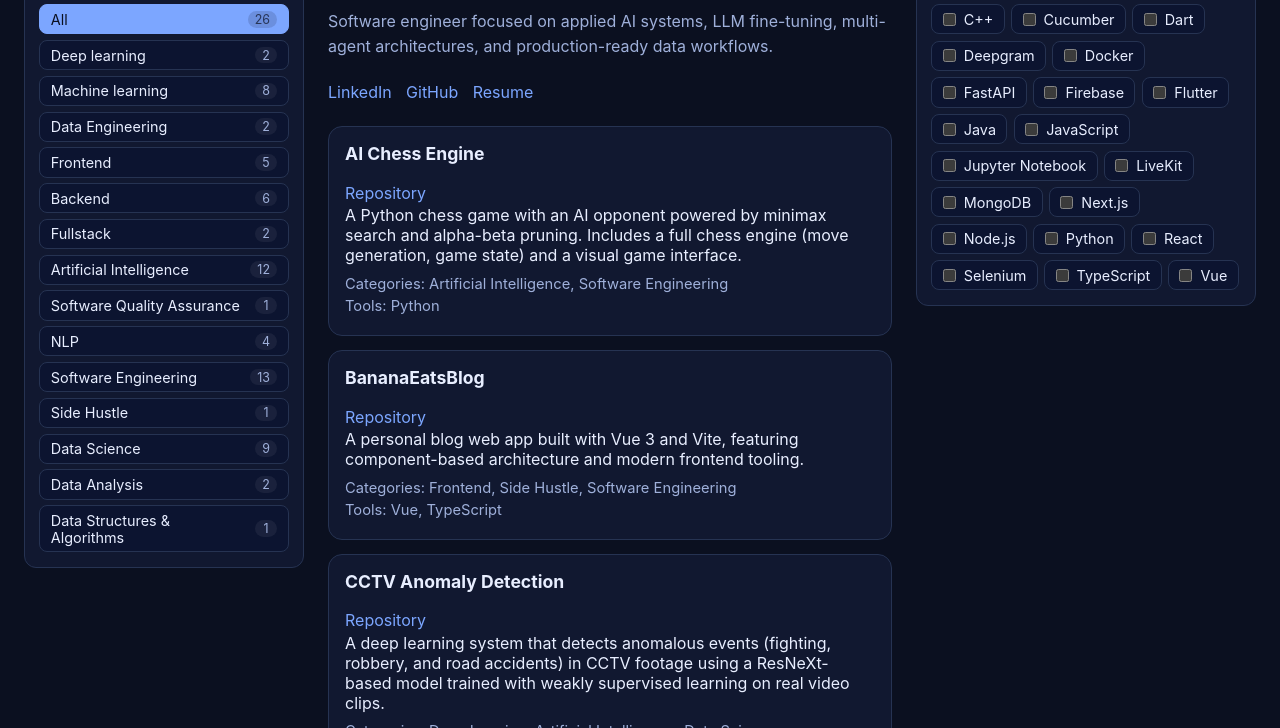
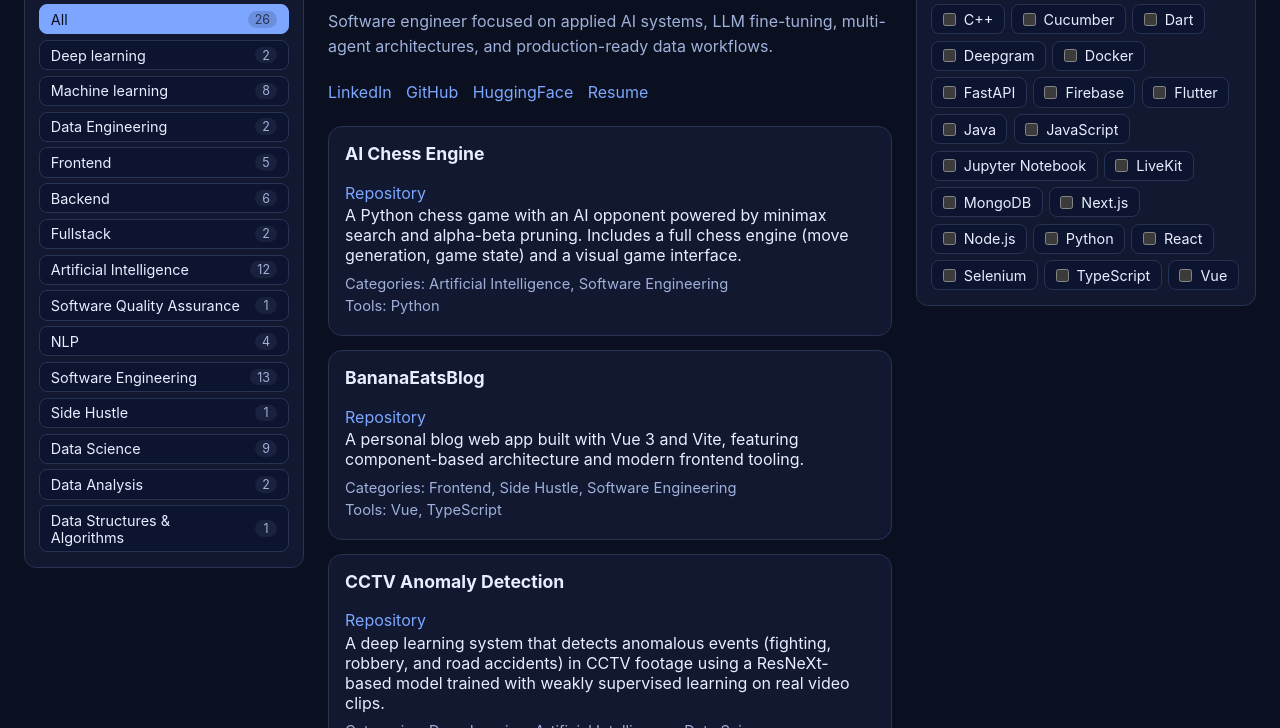
Before and after one commit to Belaleatsbanana/Belaleatsbanana.github.io, a website with bundled scripts: page index.html in a window 1280 px wide. Shown: the part 72-800 px from the top of the page. Built offline with nearby package versions, Linux system fonts and the light colour scheme.

Commit message:
Add HuggingFace profile link
Co-Authored-By: Claude Sonnet 4.6 <noreply@anthropic.com>

```diff
--- a/index.html
+++ b/index.html
@@ -42,6 +42,7 @@
           <div class="profile-links">
             <a href="https://linkedin.com/in/belal-taha-25060a263" target="_blank" rel="noreferrer">LinkedIn</a>
             <a href="https://github.com/Belaleatsbanana" target="_blank" rel="noreferrer">GitHub</a>
+            <a href="https://huggingface.co/belaleatsbanana" target="_blank" rel="noreferrer">HuggingFace</a>
             <a href="./resume.pdf" target="_blank" rel="noreferrer">Resume</a>
           </div>
         </header>
```
